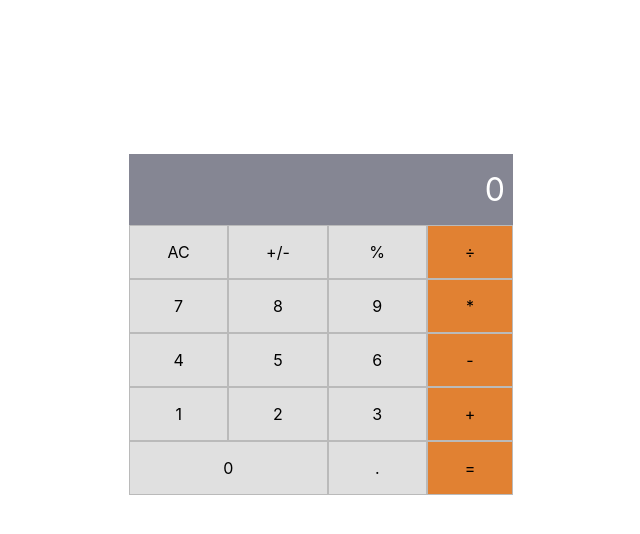
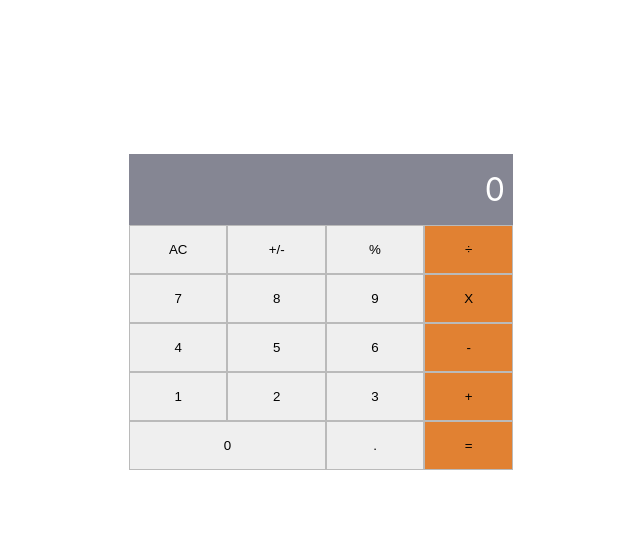
Before and after one commit to shihabrafio/Math-Magician, a React (Create React App) app: page / in a window 1280 px wide. Shown: the top 534 px of the page, without its empty margins (319-959 px from the left). Built offline with nearby package versions, Linux system fonts and the light colour scheme.

Commit message:
Add events to the calculator

```diff
--- a/src/component/calculator.css
+++ b/src/component/calculator.css
@@ -29,19 +29,22 @@
   background-color: #e0e0e0;
 }
 
-.numbers div:nth-child(13) {
-  grid-column: span 2;
-}
-
 .button {
   text-align: center;
   border: 1px solid #bababa;
   padding: 1rem;
 }
 
+.numbers button:nth-child(13) {
+  grid-column: span 2;
+}
+
 .operator {
   grid-area: operator;
   display: grid;
   grid-template-columns: repeat(1, 1fr);
+}
+
+.operator .button {
   background-color: #e18132;
 }
--- a/src/component/calculator.js
+++ b/src/component/calculator.js
@@ -1,15 +1,33 @@
 import './calculator.css';
+import { useState } from 'react';
+import calculate from '../logic/calculate';
 import Num from './number';
 import Operators from './operator';
 
-const Calculator = () => (
-  <div className="container">
-    <article className="calculator">
-      <div className="zero">0</div>
-      <Operators />
-      <Num />
-    </article>
-  </div>
-);
+const Calculator = () => {
+  const [Data, setData] = useState({
+    total: null,
+    next: null,
+    operation: null,
+  });
+
+  const Click = (e) => {
+    const click = e.target.textContent;
+    const val = calculate(Data, click);
+    setData(val);
+  };
+
+  const { total, next, operation } = Data;
+
+  return (
+    <div className="container">
+      <article className="calculator">
+        <div className="zero">{ next || operation || total || 0 } </div>
+        <Operators cal={Click} />
+        <Num num={Click} />
+      </article>
+    </div>
+  );
+};
 
 export default Calculator;
--- a/src/component/number.js
+++ b/src/component/number.js
@@ -1,10 +1,14 @@
-const Num = () => (
+/* eslint-disable import/no-extraneous-dependencies */
+import PropTypes from 'prop-types';
+
+const Num = ({ num }) => (
   <div className="numbers">
     {['AC', '+/-', '%', 7, 8, 9, 4, 5, 6, 1, 2, 3, 0, '.'].map((number) => (
-      <div className="button" key={number}>
+      <button type="button" onClick={num} className="button" key={number}>
         {number}
-      </div>
+      </button>
     ))}
   </div>
 );
+Num.propTypes = { num: PropTypes.func.isRequired };
 export default Num;
--- a/src/component/operator.js
+++ b/src/component/operator.js
@@ -1,10 +1,14 @@
-const Operators = () => (
+/* eslint-disable import/no-extraneous-dependencies */
+import PropTypes from 'prop-types';
+
+const Operators = ({ cal }) => (
   <div className="operator">
-    {['÷', '*', '-', '+', '='].map((op) => (
-      <div className="button" key={op}>
+    {['÷', 'X', '-', '+', '='].map((op) => (
+      <button type="button" onClick={cal} className="button" key={op}>
         {op}
-      </div>
+      </button>
     ))}
   </div>
 );
+Operators.propTypes = { cal: PropTypes.func.isRequired };
 export default Operators;
```
